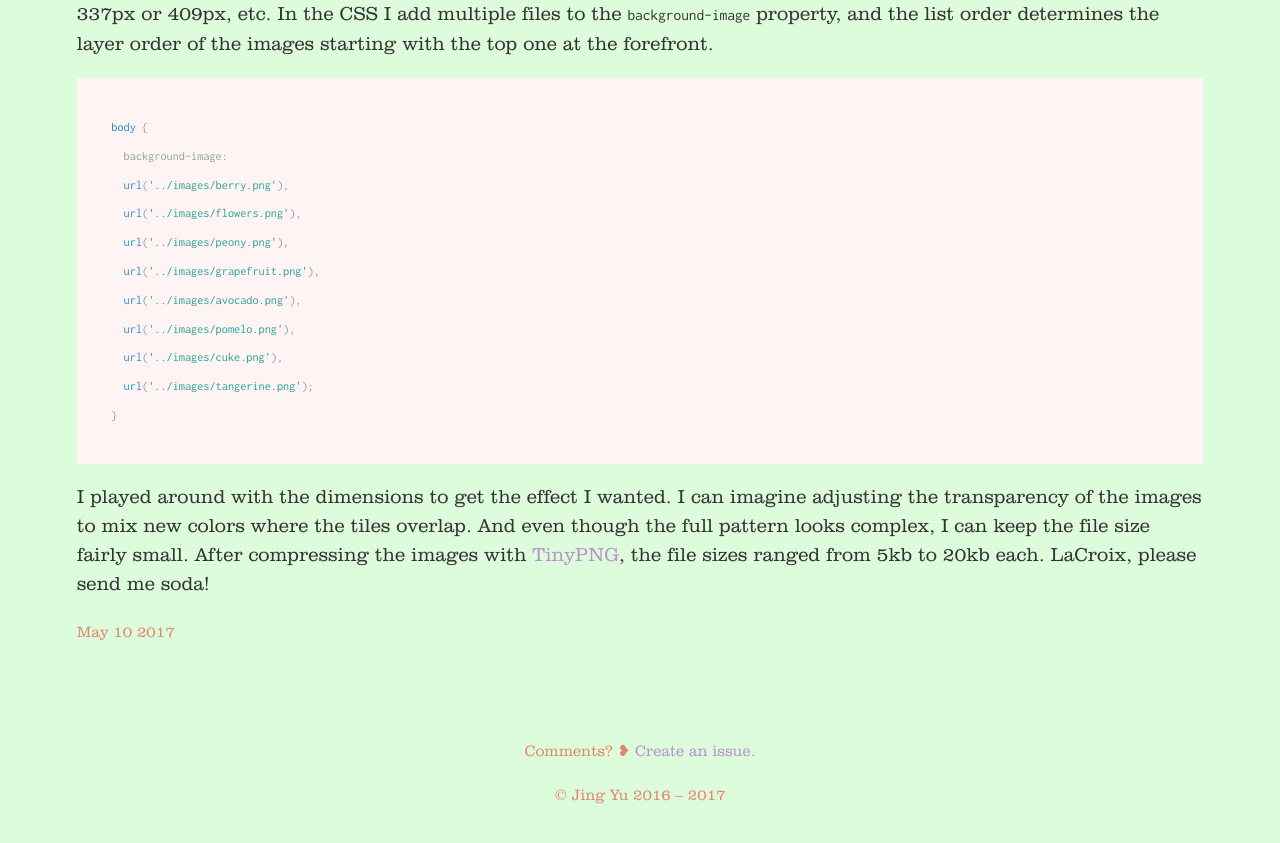
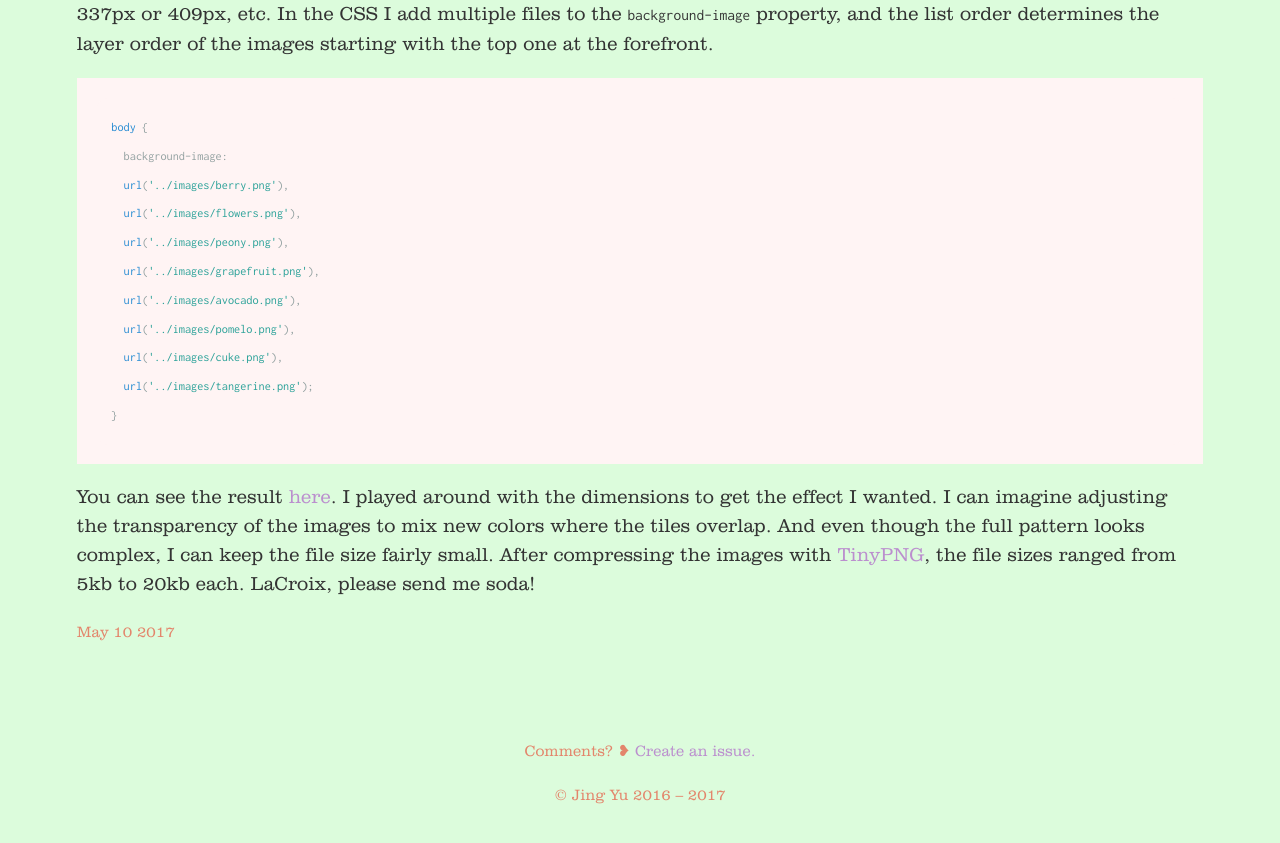
Before and after one commit to jingyufanclub/bloggo, a Jekyll site: the page built from _posts/2017-05-10-sounds-like-enjoy.md, in a window 1280 px wide and 900 px high, scrolled down 692 px. Shown: the top 843 px of the window. Built offline with Jekyll 4.4.1, drawn with Linux system fonts in a browser that asks for light colours.

Commit message:
add link to demo page

````diff
--- a/_posts/2017-05-10-sounds-like-enjoy.md
+++ b/_posts/2017-05-10-sounds-like-enjoy.md
@@ -18,4 +18,4 @@
   url('../images/tangerine.png');
 }
 ```
-I played around with the dimensions to get the effect I wanted. I can imagine adjusting the transparency of the images to mix new colors where the tiles overlap. And even though the full pattern looks complex, I can keep the file size fairly small. After compressing the images with [TinyPNG](https://tinypng.com/), the file sizes ranged from 5kb to 20kb each. LaCroix, please send me soda!
+You can see the result [here](http://jingyufanclub.co/la-croy/). I played around with the dimensions to get the effect I wanted. I can imagine adjusting the transparency of the images to mix new colors where the tiles overlap. And even though the full pattern looks complex, I can keep the file size fairly small. After compressing the images with [TinyPNG](https://tinypng.com/), the file sizes ranged from 5kb to 20kb each. LaCroix, please send me soda!
````
